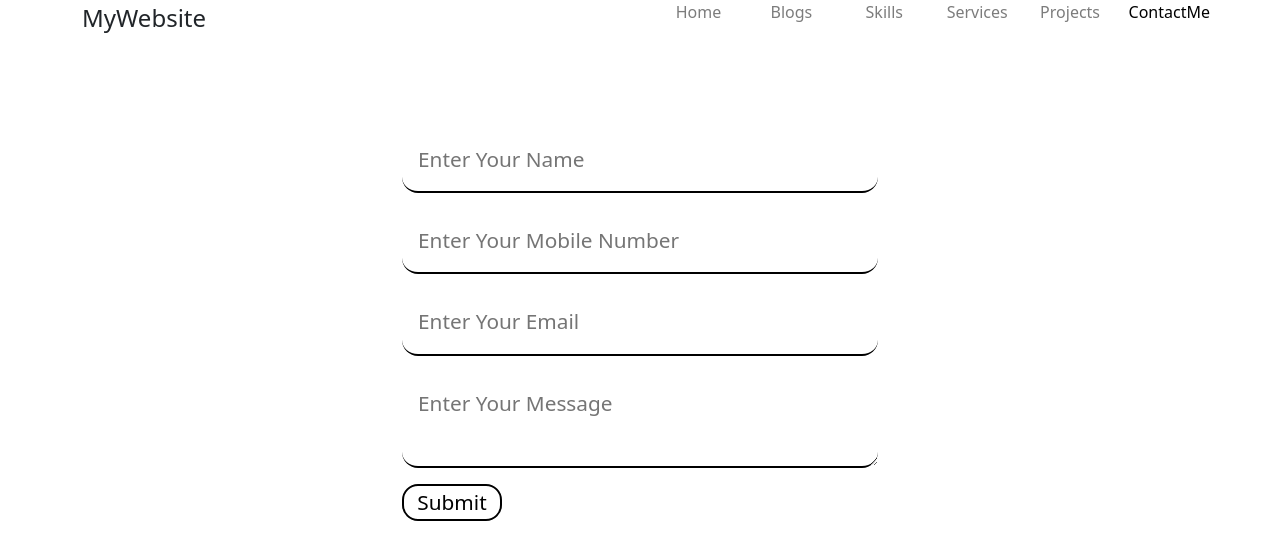
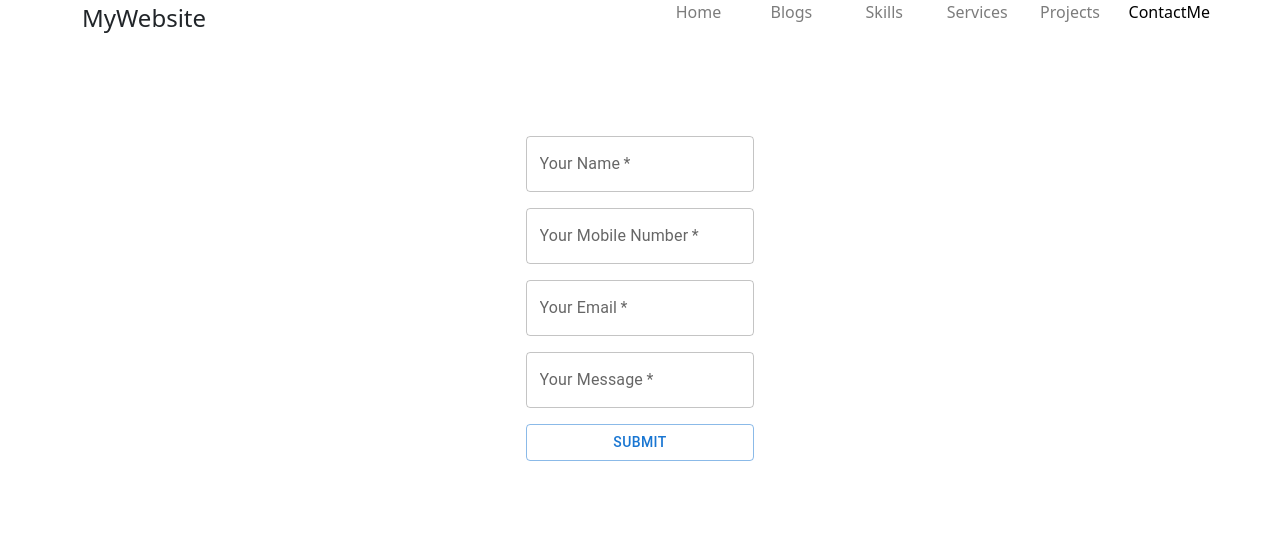
Before and after one commit to VivekSite/portfolio, a React (Create React App) app: page /MyWebsite/contact in a window 1280 px wide. Shown: the top 560 px of the page. Built offline with nearby package versions, Linux system fonts and the light colour scheme.

Commit message:
forms updated

```diff
--- a/package.json
+++ b/package.json
@@ -4,9 +4,11 @@
   "version": "0.1.0",
   "private": true,
   "dependencies": {
+    "@emotion/react": "^11.11.0",
+    "@emotion/styled": "^11.11.0",
     "@fontsource/roboto": "^5.0.1",
     "@mui/icons-material": "^5.11.16",
-    "@mui/material": "^5.13.2",
+    "@mui/material": "^5.13.3",
     "@mui/styled-engine-sc": "^5.12.0",
     "@testing-library/jest-dom": "^5.16.5",
     "@testing-library/react": "^13.4.0",
--- a/src/Components/Blogs.jsx
+++ b/src/Components/Blogs.jsx
@@ -2,7 +2,7 @@ import React from "react";
 
 export default function Blogs() {
   return (
-    <div className="container py-lg-5">
+    <div className="container py-5">
       <div className="row">
         <div className="col border-2 text-center">
           <h1 className="display-3 mb-4">Coming Soon..</h1>
--- a/src/Components/ContactForm.jsx
+++ b/src/Components/ContactForm.jsx
@@ -1,4 +1,8 @@
 import React, { useState } from "react";
+import Box from "@mui/material/Box";
+import TextField from "@mui/material/TextField";
+import Button from "@mui/material/Button";
+import Stack from "@mui/material/Stack";
 
 export default function ContactForm() {
   const [input, setInput] = useState({
@@ -17,6 +21,18 @@ export default function ContactForm() {
 
   const Submited = (event) => {
     event.preventDefault();
+    if (
+      input.name === "" ||
+      input.email === "" ||
+      input.mobile === "" ||
+      input.message === ""
+    ) {
+      alert("Please Fill All The Fields");
+      return;
+    }else if(input.mobile.length < 10) {
+      alert("Please enter right mobile number");
+      return;
+    }else {
       setInput({
         name: "",
         email: "",
@@ -24,67 +40,76 @@ export default function ContactForm() {
         mobile: "",
       });
       alert("Form Submitted \nwe will contact you soon.");
+    }
   };
-
 
   return (
     <>
-      <div className="container py-lg-5">
-        <form
-          className="justify-content-center"
-          style={{
-            display: "flex",
-            justifyContent: "center",
-            flexDirection: "column",
-            padding: "5rem 20rem",
-            fontSize: "1.3rem",
+      <div className="container py-5">
+        <div className="row justify-content-center">
+          <div className="col-12">
+            <Box
+              display="flex"
+              justifyContent="center"
+              component="form"
+              marginTop="5rem"
+              sx={{
+                "& > :not(style)": { m: 1, width: "25ch" },
               }}
+              noValidate
+              autoComplete="off"
               onSubmit={Submited}
             >
-          <input
-            className="inputEdits"
-            type="text"
+              <Stack direction="column" spacing={2}>
+                <TextField
                   name="name"
-            id="name"
+                  onChange={InputEvent}
                   value={input.name}
-            placeholder="Enter Your Name"
-            onChange={InputEvent}
+                  id="outlined-basic"
+                  varient="outlined"
+                  label="Your Name"
+                  color="primary"
                   required
                 />
-          <input
-            className="inputEdits"
+                <TextField
+                  name="mobile"
+                  onChange={InputEvent}
+                  value={input.mobile}
                   type="number"
-            name="mobile"
-            id="mobile"
-            value={input.mobile}
-            placeholder="Enter Your Mobile Number"
-            onChange={InputEvent}
+                  label="Your Mobile Number"
+                  id="outlined-basic"
+                  varient="outlined"
+                  color="primary"
                   required
                 />
-          <input
-            className="inputEdits"
-            type="email"
+                <TextField
                   name="email"
-            id="email"
+                  onChange={InputEvent}
                   value={input.email}
-            placeholder="Enter Your Email"
-            onChange={InputEvent}
+                  label="Your Email"
+                  id="outlined-basic"
+                  varient="outlined"
+                  color="primary"
                   required
                 />
-          <textarea
-            className="inputEdits"
+                <TextField
                   name="message"
-            id="message"
+                  onChange={InputEvent}
                   value={input.message}
-            placeholder="Enter Your Message"
-            onChange={InputEvent}
+                  label="Your Message"
+                  id="outlined-multiline-flexible"
+                  color="primary"
+                  maxRows={4}
+                  multiline
                   required
                 />
-
-          <button type="submit" className="mybtn">
+                <Button type="submit" variant="outlined">
                   Submit
-          </button>
-        </form>
+                </Button>
+              </Stack>
+            </Box>
+          </div>
+        </div>
       </div>
     </>
   );
--- a/src/Components/Error.jsx
+++ b/src/Components/Error.jsx
@@ -2,7 +2,7 @@ import React from 'react'
 
 export default function Error() {
   return (
-    <div className="container py-lg-5">
+    <div className="container py-5">
         <div className="row justify-content-center">
           <div className="col-lg-8">
             <div className="card">
--- a/src/Components/Home.jsx
+++ b/src/Components/Home.jsx
@@ -3,7 +3,7 @@ import React from "react";
 export default function HomePage() {
   return (
     <>
-      <div className="container py-lg-5">
+      <div className="container py-5">
         <div className="row justify-content-center">
           <div className="col-lg-8">
             <div className="card">
--- a/src/Components/Projects.jsx
+++ b/src/Components/Projects.jsx
@@ -3,7 +3,7 @@ import React from "react";
 export default function Projects() {
   return (
     <>
-      <div className="container py-lg-5">
+      <div className="container py-5">
         <div className="row">
           <div className="col border-2 text-center">
             <h1 className="display-3 mb-4">Coming Soon..</h1>
--- a/src/Components/Services.jsx
+++ b/src/Components/Services.jsx
@@ -2,7 +2,7 @@ import React from "react";
 
 export default function Services() {
   return (
-    <div className="container py-lg-5">
+    <div className="container py-5">
 
 
       <div className="row">
--- a/src/Components/Skills.jsx
+++ b/src/Components/Skills.jsx
@@ -3,7 +3,7 @@ import React from 'react';
 export default function Skills() {
 
   return (
-    <div className="container py-lg-5">
+    <div className="container py-5 py-sm-5">
         <div className="row">
           <div className="col-12 col-md-10 mx-auto text-center">
             <h1 className="display-4 text-black">Skills</h1>
```
Also changed, not shown: 1 other file (tests, documents, lock files or other folders). Lines whose indentation alone changed are shown as unchanged.
